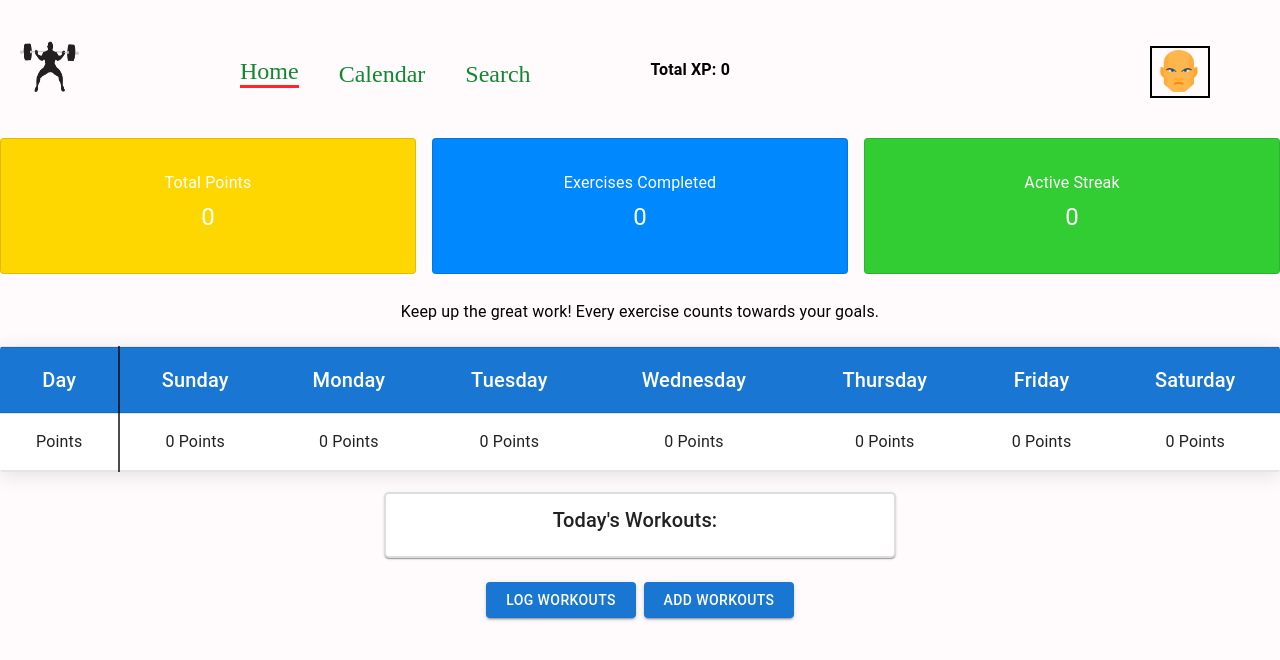
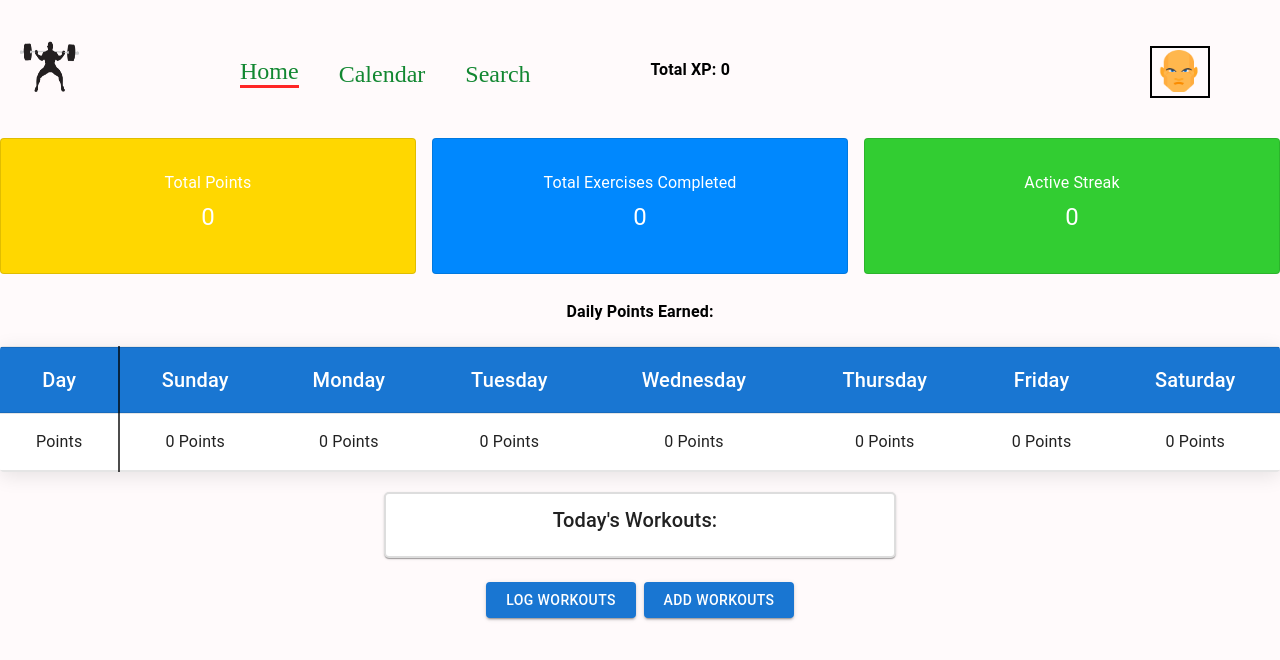
Before and after one commit to alam3131/fitfusion, a React (Create React App) app: page / in a window 1280 px wide. Shown: the top 660 px of the page. Built offline with nearby package versions, Linux system fonts and the light colour scheme; the HTML template or start-up script is replaced by a standard one.

Commit message:
added local storage for exercises completed

```diff
--- a/src/components/Stats.js
+++ b/src/components/Stats.js
@@ -9,7 +9,7 @@ const Stats = ({activeStreak, points, weeklyExercises, updateExercises, updatePo
   // New statistics to show more user engagement and achievements
   const stats = [
     { key: 'totalPoints', label: 'Total Points', value: points, color: '#FFD700' }, // Gold color for a premium feel
-    { key: 'exercisesCompleted', label: 'Exercises Completed', value: updateExercises, color: '#0088FE' }, // Bright blue for a calm, trustworthy feel
+    { key: 'exercisesCompleted', label: 'Total Exercises Completed', value: updateExercises, color: '#0088FE' }, // Bright blue for a calm, trustworthy feel
     { key: 'activeStreak', label: 'Active Streak', value: activeStreak, color: '#32CD32' } // Lime green for energy and growth
   ];
 
@@ -31,9 +31,6 @@ const Stats = ({activeStreak, points, weeklyExercises, updateExercises, updatePo
           </Grid>
         ))}
       </Grid>
-      <Typography variant="subtitle1" sx={{ mt: 3, textAlign: 'center' }}>
-        Keep up the great work! Every exercise counts towards your goals.
-      </Typography>
     </Box>
   );
 }
--- a/src/pages/Home.js
+++ b/src/pages/Home.js
@@ -12,6 +12,22 @@ const Home = ({ todayPoints, pointsThisWeek, setPointsThisWeek, points, updatePo
   const [updateExercises, setUpdateExercises] = useState(0);
   // const [updatePoints, setUpdatePoints] = useState(points);
   const [currentDate, setCurrentDate] = useState(moment().format('dddd'));
+
+  // Hooks to store exercises completed in local storage
+  useEffect(() => {
+    // Load exercises completed from localStorage on component mount
+    const exercises = Number(localStorage.getItem('updateExercises'));
+    if (exercises) {
+      setUpdateExercises(Number(exercises))
+    }
+  }, []);
+
+  useEffect(() => {
+    // Save exercises completed to localStorage on change
+    if (updateExercises) {
+      localStorage.setItem('updateExercises', updateExercises);
+    }
+  }, [updateExercises]);
 
   const handleButtonClick = () => {
     setButtonDisabled(true);
@@ -60,6 +76,9 @@ const Home = ({ todayPoints, pointsThisWeek, setPointsThisWeek, points, updatePo
   return (
     <Box>
       <Stats points={points} weeklyExercises={weeklyExercises} activeStreak={activeStreak} updateExercises={updateExercises} />
+      <Typography  fontWeight="bold" variant="subtitle1" sx={{ mt: 3, textAlign: 'center' }}>
+        Daily Points Earned:
+      </Typography>
       <WeeklyPointsGrid pointsData={pointsThisWeek} setPointsThisWeek={setPointsThisWeek} />
       <Paper sx={{ width: '40%', border: '2px solid #ddd', borderRadius: '5px', padding: '10px', marginTop: '20px', mx: 'auto', display: 'flex', flexDirection: 'column', alignItems: 'center' }}>
         <Box sx={{ display: 'flex', alignItems: 'center' }}>
```
